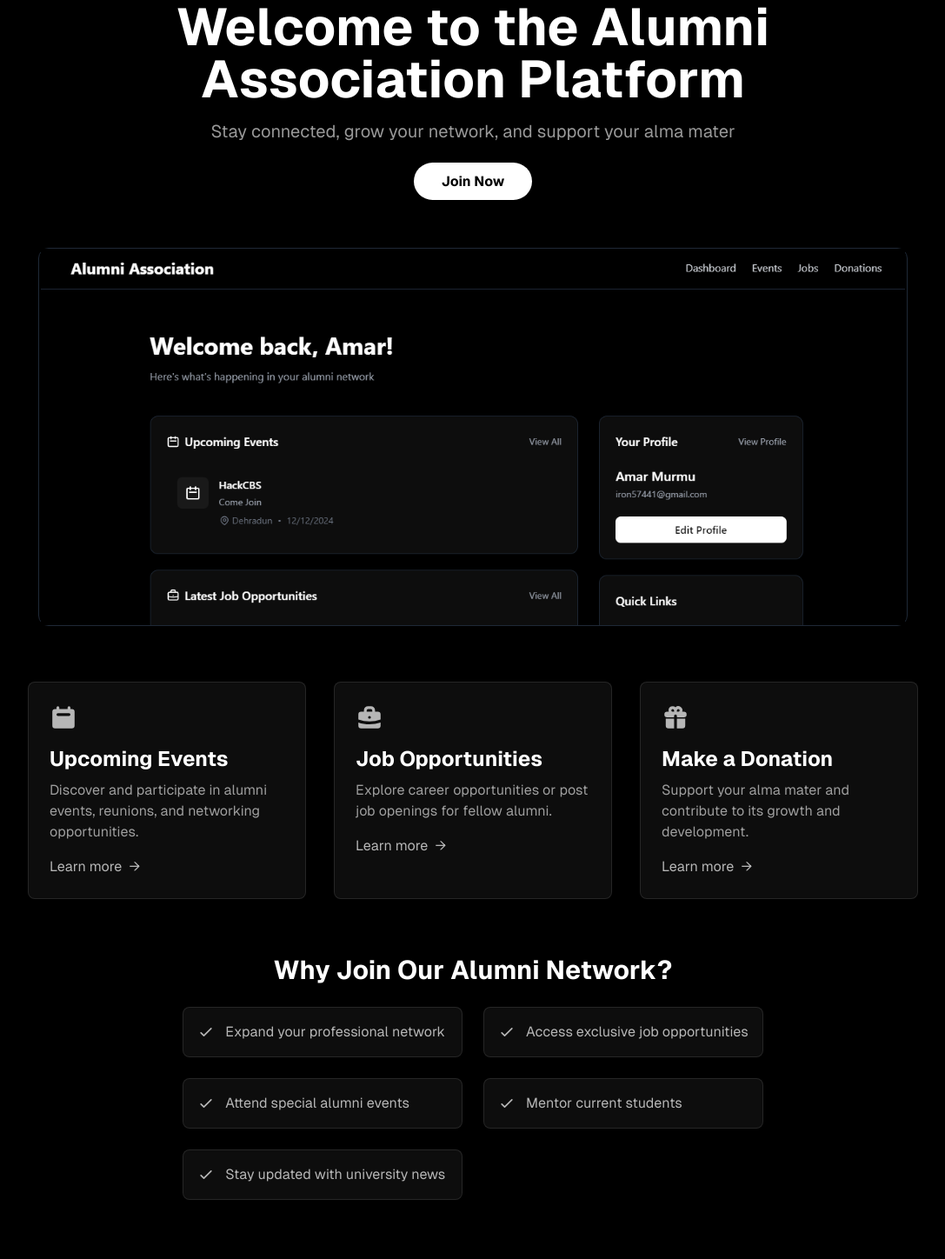
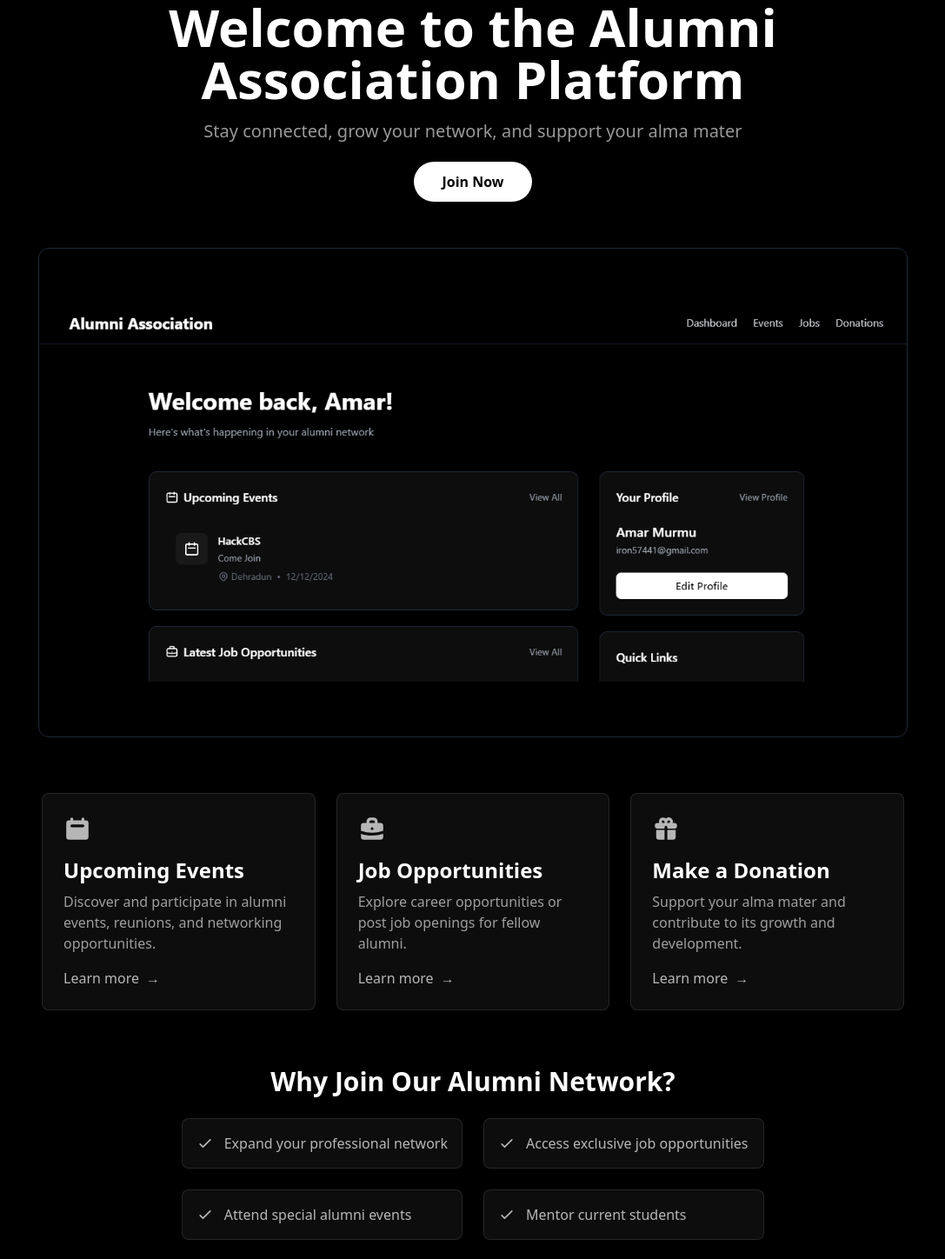
Before and after one commit to amarmurmu001/alumni-frontend, a Next.js app: page / in a window 1280 px wide. Shown: the part 160-1608 px from the top of the page at 87% size, without its empty margins (96-1183 px from the left). Built offline with nearby package versions, Linux system fonts and the light colour scheme; no server answers.

Commit message:
fix:rasponsiveness

```diff
--- a/app/page.js
+++ b/app/page.js
@@ -8,23 +8,23 @@ import { api } from './utils/api';
 
 export default function Home() {
   return (
-    <div className="grid grid-rows-[auto_1fr_auto] min-h-screen gap-16 font-[family-name:var(--font-geist-sans)] bg-black">
-      <main className="flex flex-col gap-16 items-center px-8 py-16">
+    <div className="min-h-screen bg-black">
+      <main className="flex flex-col items-center py-8 md:py-16 space-y-12 md:space-y-16">
         <motion.section
           initial={{ opacity: 0, y: 20 }}
           animate={{ opacity: 1, y: 0 }}
           transition={{ duration: 0.8 }}
-          className="text-center max-w-3xl"
+          className="text-center max-w-3xl px-4"
         >
           <motion.h1
-            className="text-6xl font-bold mb-4 text-white"
+            className="text-4xl md:text-5xl lg:text-6xl font-bold mb-4 text-white"
             whileHover={{ scale: 1.02 }}
             transition={{ type: "spring", stiffness: 300 }}
           >
             Welcome to the Alumni Association Platform
           </motion.h1>
           <motion.p
-            className="text-xl text-white/60 mb-8"
+            className="text-lg md:text-xl text-white/60 mb-8"
             initial={{ opacity: 0 }}
             animate={{ opacity: 1 }}
             transition={{ delay: 0.3 }}
@@ -37,7 +37,7 @@ export default function Home() {
           >
             <Link
               href="/auth"
-              className="rounded-full bg-white text-black font-bold py-3 px-8
+              className="rounded-full bg-white text-black font-bold py-2 px-6 md:py-3 md:px-8
                 transition-all duration-300 hover:bg-white/90"
             >
               Join Now
@@ -49,9 +49,9 @@ export default function Home() {
           initial={{ opacity: 0, y: 20 }}
           animate={{ opacity: 1, y: 0 }}
           transition={{ delay: 0.4 }}
-          className="w-full max-w-6xl flex justify-center"
+          className="w-full max-w-6xl flex justify-center px-4"
         >
-          <div className="relative h-[435px] w-[1000px] rounded-xl border border-gray-800">
+          <div className="relative w-full aspect-video max-w-[1000px] rounded-xl border border-gray-800">
             <Image
               src="/screen.png"
               alt="Alumni Association Platform Screenshot"
@@ -64,7 +64,7 @@ export default function Home() {
         </motion.section>
 
         <motion.section
-          className="grid md:grid-cols-3 gap-8 w-full max-w-5xl"
+          className="grid grid-cols-1 sm:grid-cols-2 md:grid-cols-3 gap-6 w-full max-w-5xl px-4"
           initial={{ opacity: 0, y: 30 }}
           animate={{ opacity: 1, y: 0 }}
           transition={{ delay: 0.5, staggerChildren: 0.2 }}
@@ -83,20 +83,21 @@ export default function Home() {
             title="Make a Donation"
             description="Support your alma mater and contribute to its growth and development."
             link="/donations"
+            className="sm:col-span-2 md:col-span-1"
           />
         </motion.section>
 
         <motion.section
-          className="text-center max-w-3xl"
+          className="text-center max-w-3xl px-4"
           initial={{ opacity: 0 }}
           whileInView={{ opacity: 1 }}
           viewport={{ once: true }}
         >
-          <h2 className="text-3xl font-bold mb-6 text-white">
+          <h2 className="text-2xl md:text-3xl font-bold mb-6 text-white">
             Why Join Our Alumni Network?
           </h2>
           <motion.ul
-            className="grid grid-cols-1 md:grid-cols-2 gap-6 text-left"
+            className="grid grid-cols-1 sm:grid-cols-2 gap-4 md:gap-6 text-left"
             variants={{
               hidden: { opacity: 0 },
               show: {
@@ -122,7 +123,7 @@ export default function Home() {
   );
 }
 
-function FeatureCard({ title, description, link }) {
+function FeatureCard({ title, description, link, className }) {
   const getIcon = (title) => {
     switch (title) {
       case "Upcoming Events":
@@ -139,8 +140,8 @@ function FeatureCard({ title, description, link }) {
   return (
     <motion.div
       whileHover={{ scale: 1.03, y: -5 }}
-      className="border border-white/10 rounded-lg p-6 hover:border-white/20 transition-colors
-        bg-white/5 backdrop-blur-sm"
+      className={`border border-white/10 rounded-lg p-6 hover:border-white/20 transition-colors
+        bg-white/5 backdrop-blur-sm ${className}`}
     >
       <div className="mb-4">
         {getIcon(title)}
```
